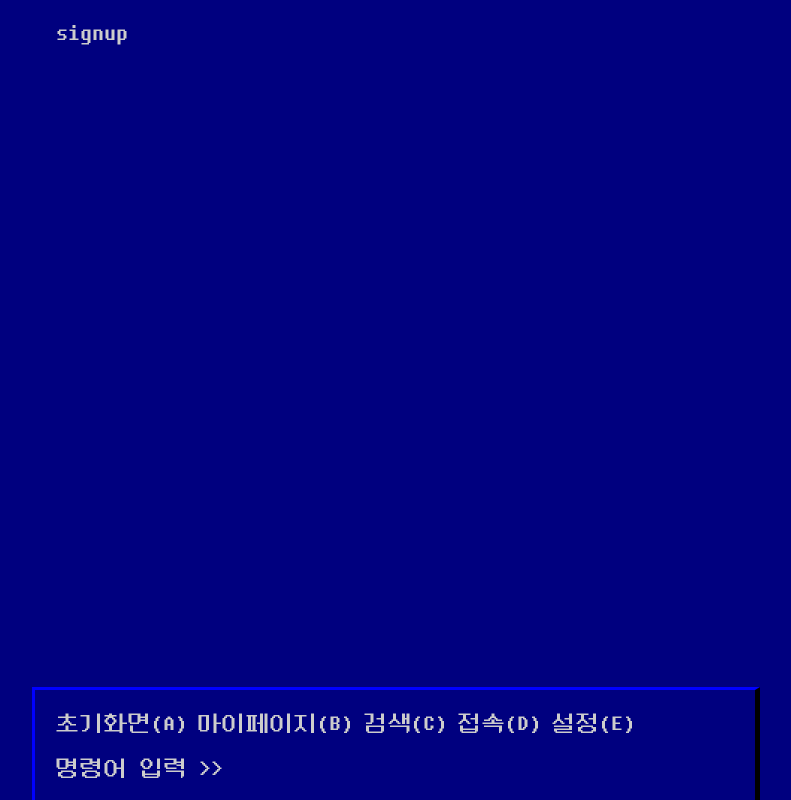
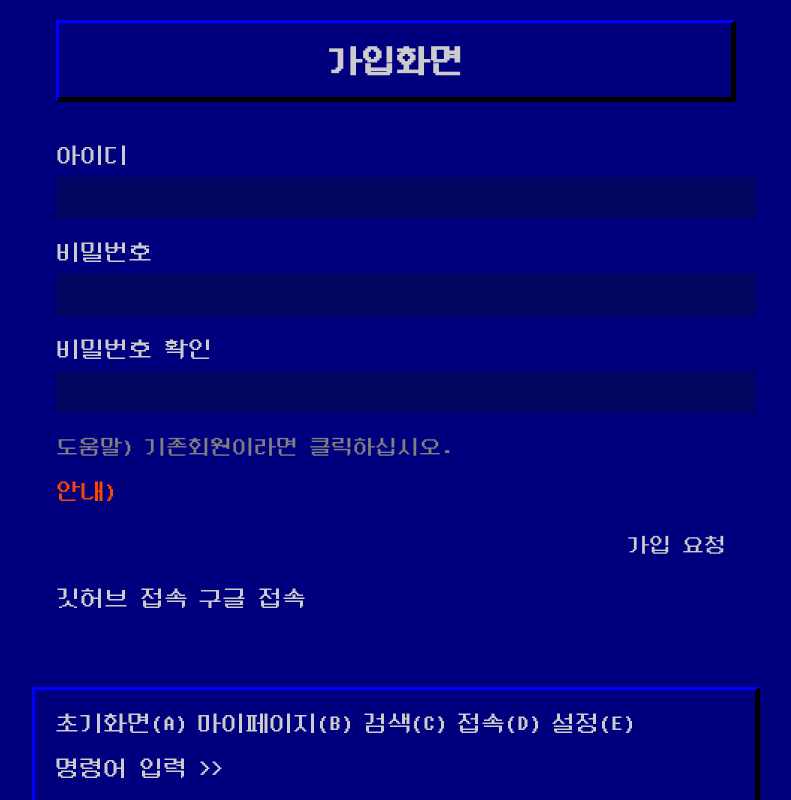
Before and after one commit to Woohyeok97/Hi-Tel, a React (Create React App) app: page /users/signup in a window 1280 px wide. Shown: the whole page, without its empty margins (244-1035 px from the left). Built offline with nearby package versions, Linux system fonts and the light colour scheme.

Commit message:
Feat : 로그인/회원가입 컴포넌트 작업

```diff
--- a/src/index.scss
+++ b/src/index.scss
@@ -54,3 +54,50 @@ input {
         margin-bottom: 40px;
     }
 }
+
+// form
+.form {
+    &__block {
+        margin-bottom: 20px;
+    }
+    &__flex {
+        display: flex;
+        gap: 10px;
+    }
+    &__input {
+        color: $fontColor;
+        background-color: $darkBule;
+        width: 100%;
+        padding: 10px;
+        margin-top: 10px;
+    }
+    &__textarea {
+        color: $fontColor;
+        background-color: $darkBule;
+    }
+    &__submit {
+        display: flex;
+        flex-direction: row-reverse;
+        margin-bottom: 20px;
+    }
+    &__input-btn {
+        color: $fontColor;
+        background-color: $bgColor;
+        padding: 10px;
+        cursor: pointer;
+
+        &:hover {
+            color: $fontColor-hover;
+        }
+    }
+    &__link {
+        color: $fontColorSub;
+        font-size: $font1;
+        &:hover {
+            color: $fontColorSub-hover;
+        }
+    }
+    &__error {
+        color: $fontWarning;
+    }
+}
--- a/src/pages/users/login.tsx
+++ b/src/pages/users/login.tsx
@@ -1,6 +1,51 @@
+import { Link } from "react-router-dom";
+
 export default function LoginPage() {
 
     return (
-        <div>login</div>
+        <div className="page">
+            <div className="page__header">
+                <h1>접속화면</h1>
+            </div>
+
+            <form className="form">
+                <div className="form__block">
+                    <label htmlFor="email">아이디</label>
+                    <input
+                        type="email"
+                        name="email"
+                        id="email"
+                        className="form__input"
+                    />
+                </div>
+
+                <div className="form__block">
+                    <label htmlFor="password">비밀번호</label>
+                    <input
+                        type="password"
+                        name="password"
+                        id="password"
+                        className="form__input"
+                    />
+                </div>
+
+                <div className="form__block">
+                    <Link to="/users/signup" className="form__link">
+                        도움말) 신규/무료가입을 원하시면 클릭하십시오.
+                    </Link>
+                </div>
+
+                <div className="form__submit">
+                    <input type="submit" value="접속 요청" className="form__input-btn"/>
+                </div>
+
+                <div className="form__block">
+                    <div className="form__flex">
+                        <div>깃허브 접속</div>
+                        <div>구글 접속</div>
+                    </div>
+                </div>
+            </form>
+        </div>
     )
 }
--- a/src/pages/users/signup.tsx
+++ b/src/pages/users/signup.tsx
@@ -1,6 +1,67 @@
+import { Link } from "react-router-dom";
+
 export default function SignupPage() {
 
     return (
-        <div>signup</div>
+        <div className="page">
+            <div className="page__header">
+                <h1>가입화면</h1>
+            </div>
+
+            <form className="form">
+                <div className="form__block">
+                    <label htmlFor="email">아이디</label>
+                    <input
+                        type="email"
+                        name="email"
+                        id="email"
+                        className="form__input"
+                    />
+                </div>
+
+                <div className="form__block">
+                    <label htmlFor="password">비밀번호</label>
+                    <input
+                        type="password"
+                        name="password"
+                        id="password"
+                        className="form__input"
+                    />
+                </div>
+
+                <div className="form__block">
+                    <label htmlFor="passwordConfirm">비밀번호 확인</label>
+                    <input
+                        type="password"
+                        name="passwordConfirm"
+                        id="passwordConfirm"
+                        className="form__input"
+                    />
+                </div>
+
+                <div className="form__block">
+                    <Link to="/users/login" className="form__link">
+                        도움말) 기존회원이라면 클릭하십시오.
+                    </Link>
+                </div>
+
+                <div className="form__block">
+                    <div className="form__error">안내)</div>
+                </div>
+
+                <div className="form__submit">
+                    <input type="submit" value="가입 요청" className="form__input-btn"/>
+                </div>
+
+                <div className="form__block">
+                    <div className="form__flex">
+                        <div>깃허브 접속</div>
+                        <div>구글 접속</div>
+                    </div>
+                </div>
+
+
+            </form>
+        </div>
     )
 }
```
